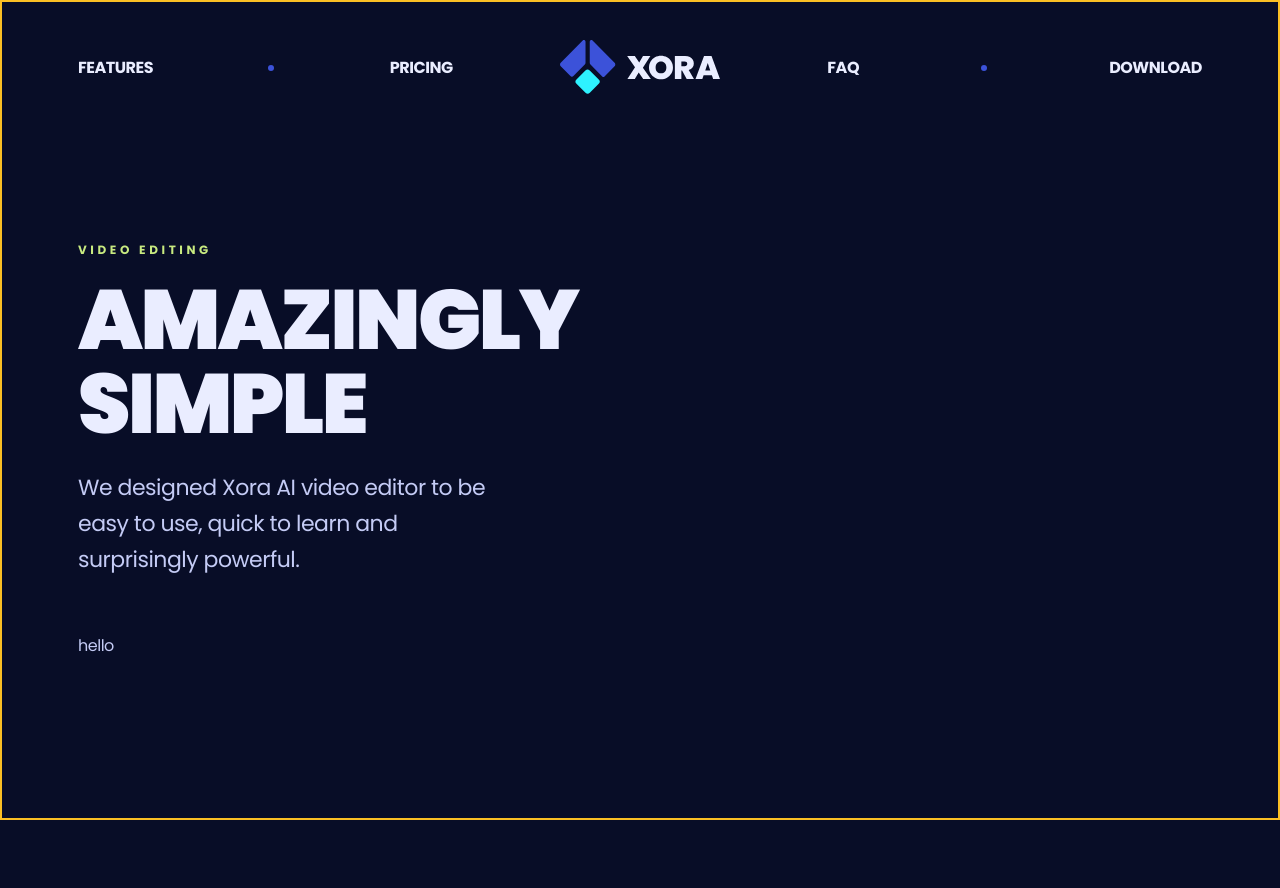
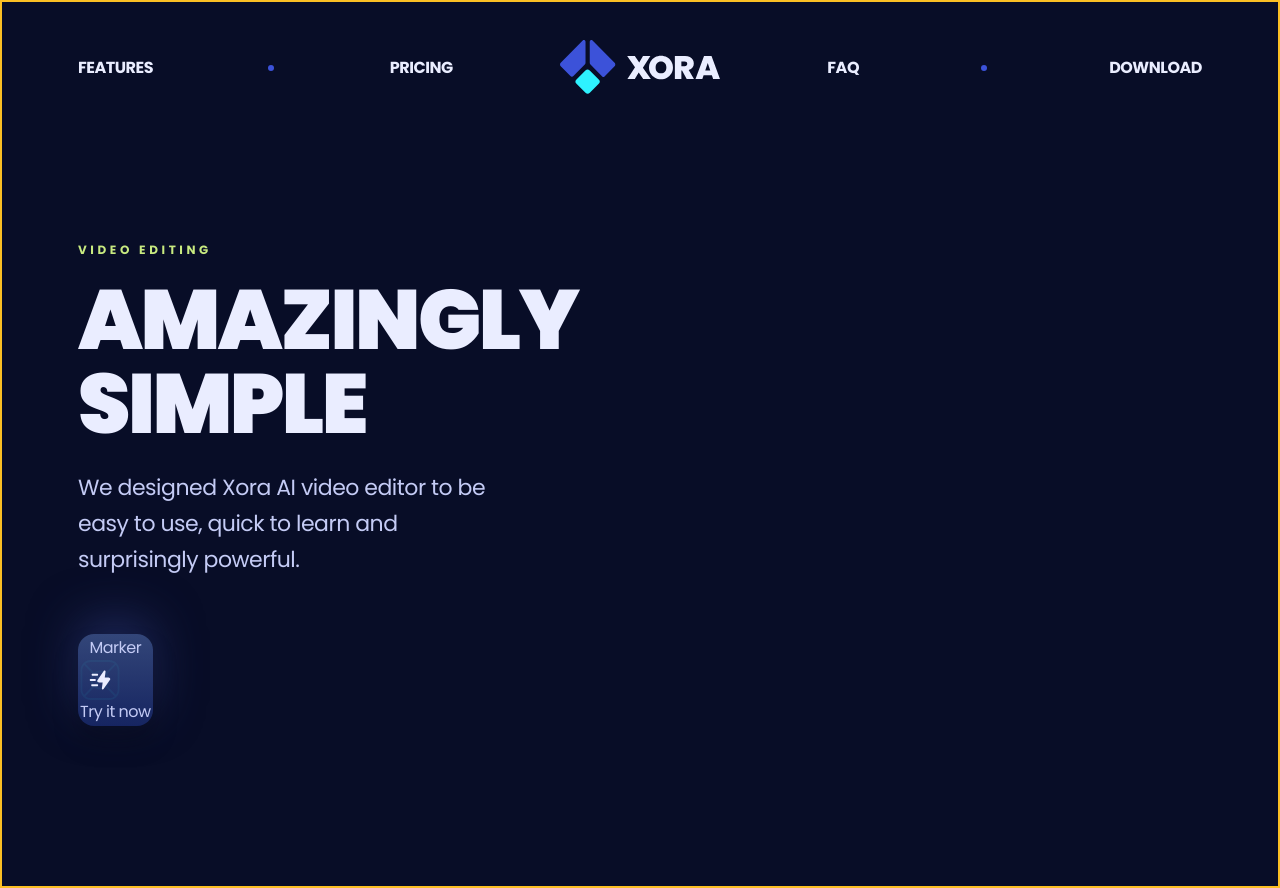
Before and after one commit to rameessiyad/saas-landing-page, a React (Vite) app: page / in a window 1280 px wide. Before the commit the page ends 820 px from the top, so only its background shows below. Built offline with nearby package versions, Linux system fonts and the light colour scheme.

Commit message:
added marker component

```diff
--- a/src/components/Button.jsx
+++ b/src/components/Button.jsx
@@ -1,5 +1,37 @@
-const Button = () => {
-  return <div>Button</div>;
+import clsx from "clsx";
+
+const Button = ({ icon, children, href, containerClassName, onClick }) => {
+  const Inner = () => (
+    <>
+      <span>
+        <span>Marker</span>
+        {icon && (
+          <img
+            src={icon}
+            alt="circle"
+            className="size-10 mr-5 object-contain z-10"
+          />
+        )}
+
+        <span>{children}</span>
+      </span>
+    </>
+  );
+  return href ? (
+    <a
+      href={href}
+      className={clsx("relative p-0.5 g5 rounded-2xl shadow-500 group")}
+    >
+      <Inner />
+    </a>
+  ) : (
+    <button
+      onClick={onClick}
+      className={clsx("relative p-0.5 g5 rounded-2xl shadow-500 group")}
+    >
+      <Inner />
+    </button>
+  );
 };
 
 export default Button;
--- /dev/null
+++ b/src/components/Marker.jsx
@@ -0,0 +1,18 @@
+export const Marker = ({ fill }) => {
+  return (
+    <svg
+      width="8"
+      height="22"
+      viewBox="0 0 8 22"
+      fill="none"
+      xmlns="http://www.w3.org/2000/svg"
+    >
+      <path
+        fillRule="evenodd"
+        clipRule="evenodd"
+        d="M2.5 0H0.5V4V18V22H2.5V16.25L7.63991 11.7526C8.09524 11.3542 8.09524 10.6458 7.63991 10.2474L2.5 5.75V0Z"
+        fill={fill || "#2EF2FF"}
+      />
+    </svg>
+  );
+};
--- a/src/sections/Hero.jsx
+++ b/src/sections/Hero.jsx
@@ -1,4 +1,5 @@
 import { Element, Link as LinkScroll } from "react-scroll";
+import Button from "../components/Button";
 
 const Hero = () => {
   return (
@@ -16,7 +17,9 @@ const Hero = () => {
               We designed Xora AI video editor to be easy to use, quick to learn
               and surprisingly powerful.
             </p>
-            <LinkScroll to="features" spy smooth offset={-100}>hello</LinkScroll>
+            <LinkScroll to="features" spy smooth offset={-100}>
+              <Button icon="/images/zap.svg">Try it now</Button>
+            </LinkScroll>
           </div>
         </div>
       </Element>
```
Also changed, not shown: src/sections/Header.jsx (line endings or trailing spaces).
